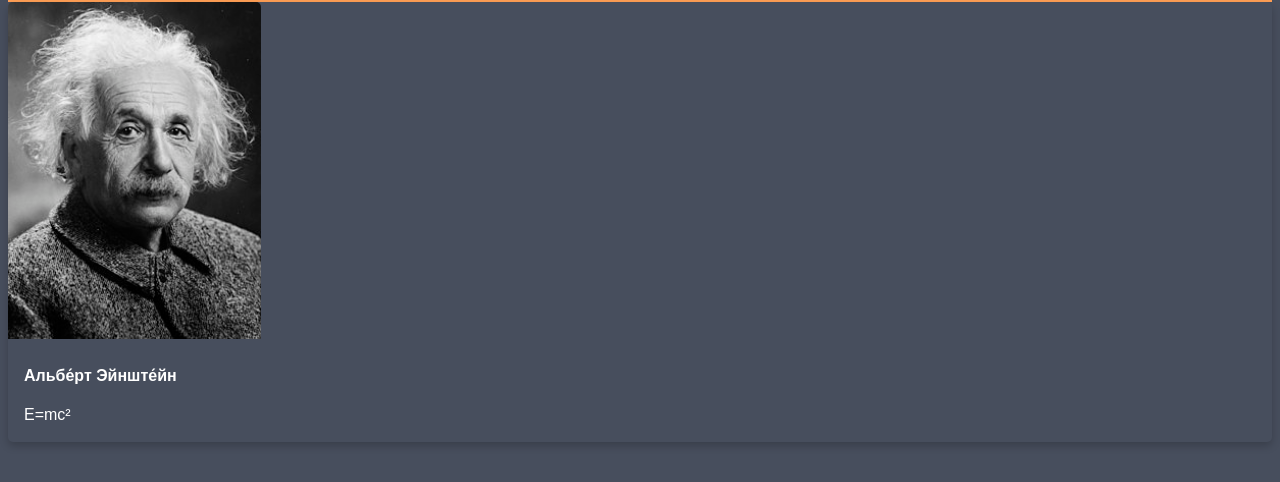
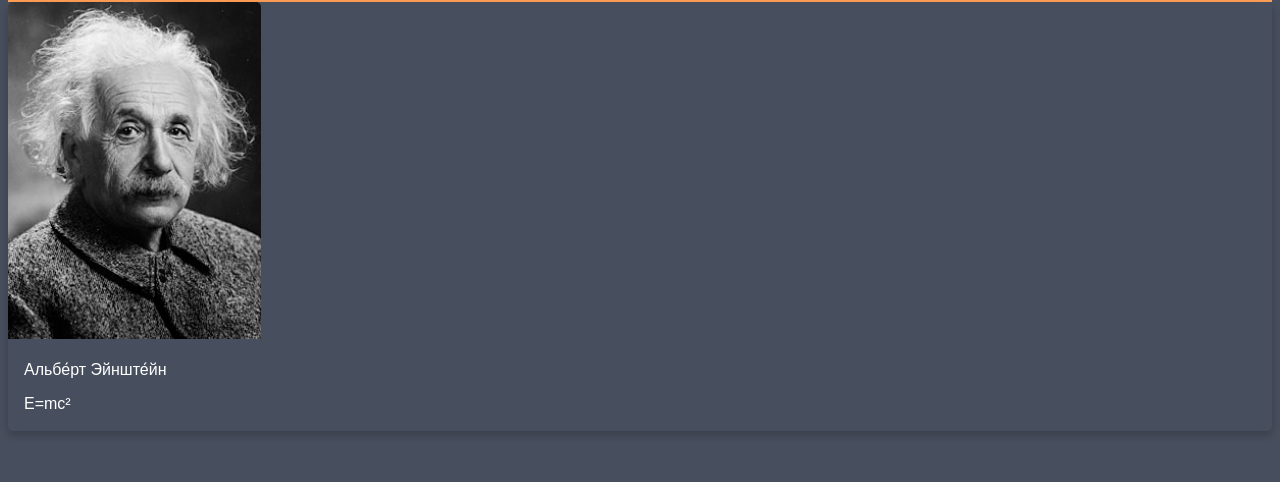
Before and after one commit to mokkachina/mokkachina.github.io, a plain HTML site: page contacts.html in a window 1280 px wide. Shown: the part 86-568 px from the top of the page. Drawn offline with Linux system fonts and the light colour scheme.

Commit message:
add contacts.html edit

```diff
--- a/contacts.html
+++ b/contacts.html
@@ -27,8 +27,8 @@
 
 <div class="card">
     <img src="/art/img/Albert_Einstein.jpg" alt="Avatar" style="width:20%">
-    <div class="cont">
-        <h4><p>Альбе́рт Эйнште́йн</p></h4>
+    <div class="conts">
+        <p>Альбе́рт Эйнште́йн</p>
         <p>E=mc²</p>
     </div>
 </div>
--- a/css/widescreen.css
+++ b/css/widescreen.css
@@ -192,7 +192,7 @@ body{
 
 .collapsible {
     background-color: #eee;
-    color: #444;
+    color: black;
     cursor: pointer;
     padding: 18px;
     width: 100%;
@@ -237,7 +237,7 @@ body{
 }
 
 /* Add some padding inside the card container */
-.cont {
+.conts {
     padding: 2px 16px;
 }
 .card {
```
